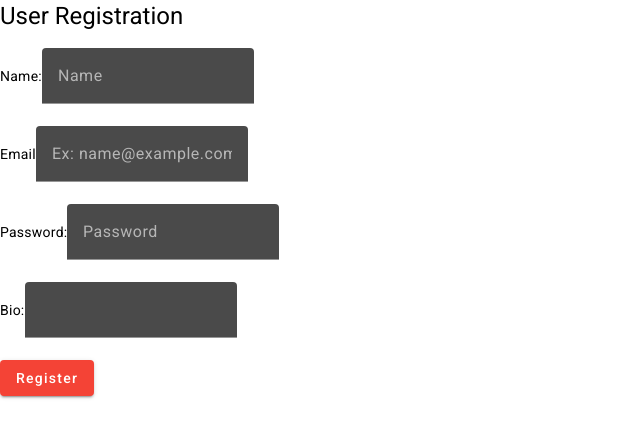
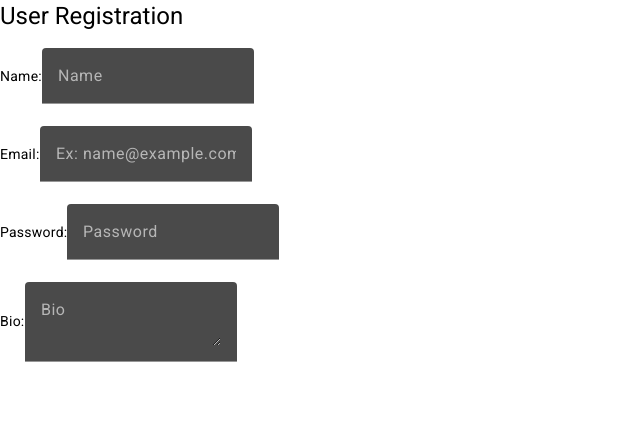
Before and after one commit to briandgomez/user-registration-page, an Angular app: page /registration in a window 1280 px wide. Shown: the top 438 px of the page, without its empty margins (0-640 px from the left). Built offline with nearby package versions, Linux system fonts and the light colour scheme.

Commit message:
refactored registration component to validate inputs

```diff
--- a/src/app/registration/registration.component.html
+++ b/src/app/registration/registration.component.html
@@ -1,31 +1,39 @@
 <h1>User Registration</h1>
-<form (ngSubmit)="successfulRequest.validateInputFields()">
+<form [formGroup]="registrationForm" (ngSubmit)="onSubmit()">
     <label for="name">Name:</label>
     <mat-form-field>
-        <input matInput id="name" required placeholder="Name">
+        <input matInput id="name" formControlName="name" placeholder="Name">
+        <mat-error *ngIf="registrationForm.get('name')?.hasError('required')">
+            Name is required
+        </mat-error>
     </mat-form-field><br>
 
-    <mat-label>Email</mat-label>
-    <mat-form-field class="example-full-width">
-        <input type="email" matInput [formControl]="emailFormControl" [errorStateMatcher]="matcher"
-            placeholder="Ex: name@example.com">
-        <mat-error *ngIf="emailFormControl.hasError('email') && !emailFormControl.hasError('required')">
+    <label for="email">Email:</label>
+    <mat-form-field>
+        <input type="email" matInput formControlName="email" placeholder="Ex: name@example.com">
+        <mat-error *ngIf="registrationForm.get('email')?.hasError('email')">
             Please enter a valid email address
         </mat-error>
-        <mat-error *ngIf="emailFormControl.hasError('required')">
-            Email is <strong>required</strong>
+        <mat-error *ngIf="registrationForm.get('email')?.hasError('required')">
+            Email is required
         </mat-error>
     </mat-form-field><br>
 
     <label for="password">Password:</label>
     <mat-form-field>
-        <input matInput type="password" id="password" required placeholder="Password">
+        <input type="password" matInput formControlName="password" placeholder="Password">
+        <mat-error *ngIf="registrationForm.get('password')?.hasError('required')">
+            Password is required
+        </mat-error>
     </mat-form-field><br>
 
-    <label for="password">Bio:</label>
+    <label for="bio">Bio:</label>
     <mat-form-field>
-        <input matInput type="bio" id="bio" required>
+        <textarea matInput formControlName="bio" placeholder="Bio"></textarea>
+        <mat-error *ngIf="registrationForm.get('bio')?.hasError('required')">
+            Bio is required
+        </mat-error>
     </mat-form-field><br>
 
-    <button routerLink="/profile" mat-raised-button type="submit" color="warn">Register</button>
+    <button routerLink="/profile" mat-raised-button color="warn" type="submit" [disabled]="registrationForm.invalid">Register</button>
 </form>
--- a/src/app/registration/registration.component.ts
+++ b/src/app/registration/registration.component.ts
@@ -1,19 +1,5 @@
 import { Component } from '@angular/core';
-import {
-  FormControl,
-  FormGroupDirective,
-  NgForm,
-  Validators
-} from '@angular/forms';
-import { ErrorStateMatcher } from '@angular/material/core';
-import { SuccessfulRequestService } from '../successful-request.service';
-
-export class MyErrorStateMatcher implements ErrorStateMatcher {
-  isErrorState(control: FormControl | null, form: FormGroupDirective | NgForm | null): boolean {
-    const isSubmitted = form && form.submitted;
-    return !!(control && control.invalid && (control.dirty || control.touched || isSubmitted));
-  }
-}
+import { FormBuilder, FormGroup, Validators } from '@angular/forms';
 
 @Component({
   selector: 'app-registration',
@@ -21,8 +7,21 @@ export class MyErrorStateMatcher implements ErrorStateMatcher {
   styleUrls: ['./registration.component.css']
 })
 export class RegistrationComponent {
-  emailFormControl = new FormControl('', [Validators.required, Validators.email]);
-  matcher = new MyErrorStateMatcher();
-  constructor(public successfulRequest: SuccessfulRequestService) { }
+  registrationForm: FormGroup;
 
+  constructor(private fb: FormBuilder) {
+    this.registrationForm = this.fb.group({
+      name: ['', Validators.required],
+      email: ['', [Validators.required, Validators.email]],
+      password: ['', Validators.required],
+      bio: ['', Validators.required]
+    });
+  }
+
+  onSubmit() {
+    if (this.registrationForm.valid) {
+      // If form is valid print to console data
+      console.log(this.registrationForm.value);
+    }
+  }
 }
```
